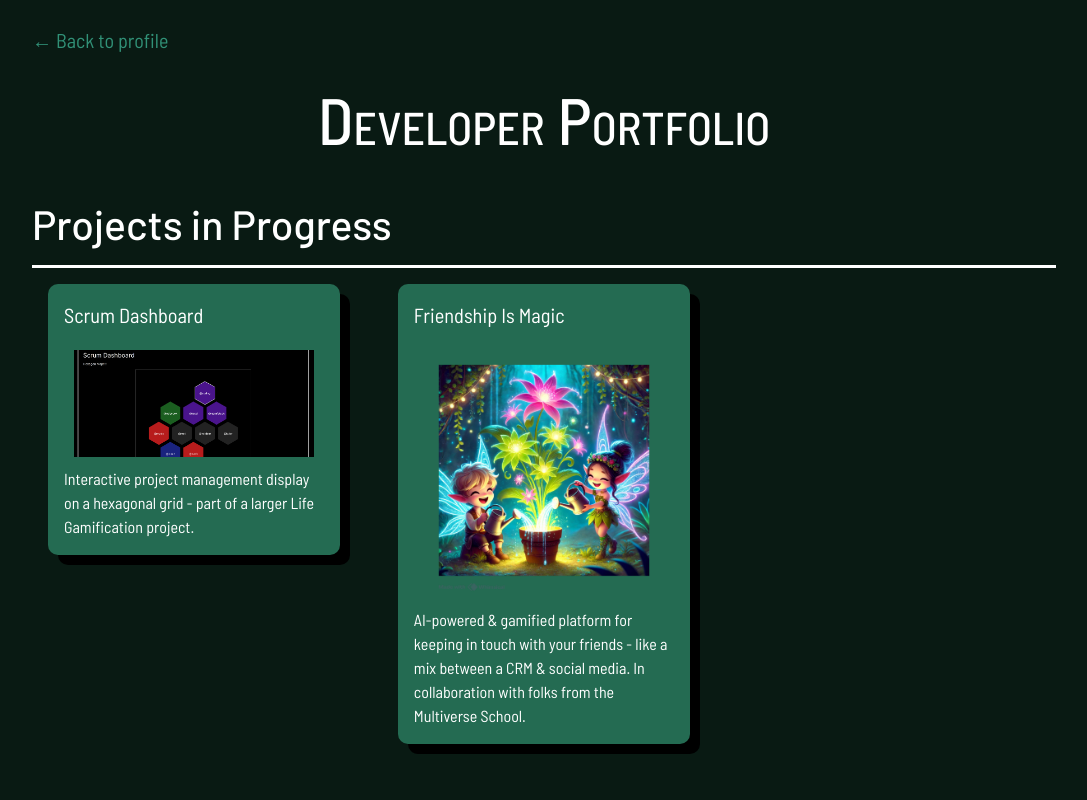
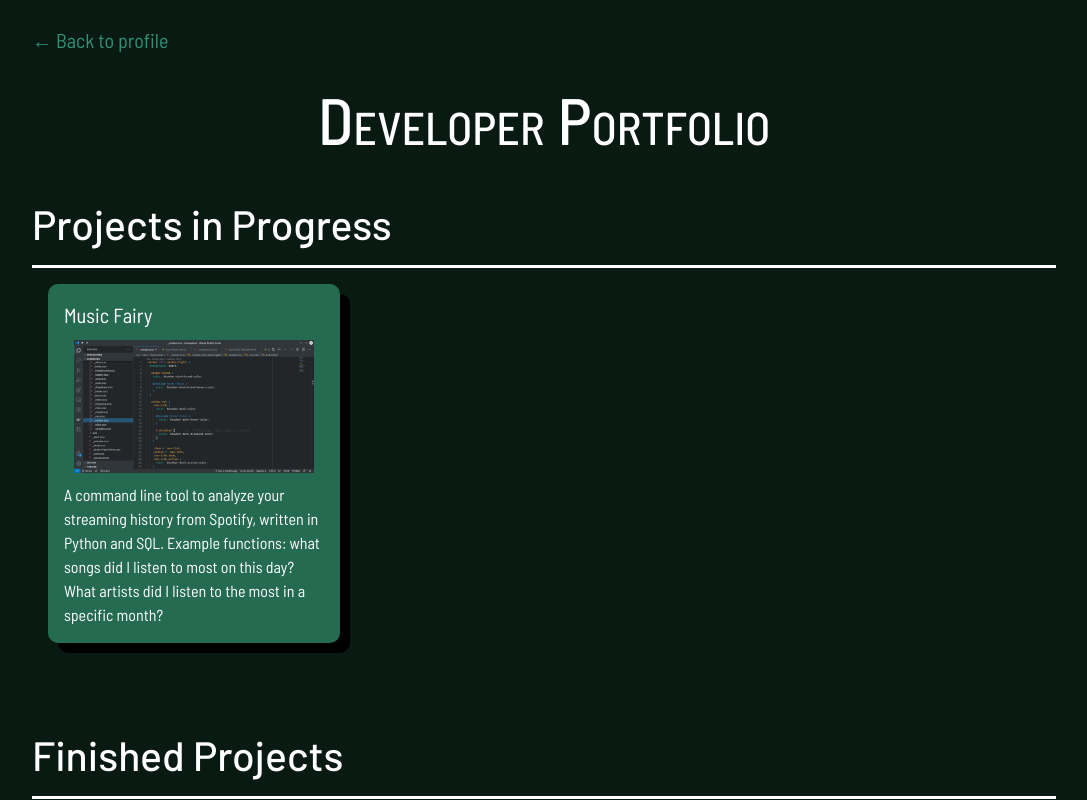
Before and after one commit to cameronsweeney/portfolio_next, a Next.js app: page /portfolio in a window 1280 px wide. Shown: the whole page, without its empty margins (96-1183 px from the left). Built offline with nearby package versions, Linux system fonts and the light colour scheme.

Commit message:
removed refs to Multiverse, took off blog & portfolio for later

```diff
--- a/src/app/page.tsx
+++ b/src/app/page.tsx
@@ -82,20 +82,6 @@ const NavLinks = () => {
                 img_src="/icons/github.svg"
                 img_alt="Github"
               />
-              <LinkButton
-                id="blog"
-                url="/blog"
-                img_src="/icons/blog.svg"
-                img_alt="Blog"
-                title="blog"
-              />
-              <LinkButton
-                id="portfolio"
-                url="/portfolio"
-                img_src="/icons/portfolio.svg"
-                img_alt="Portfolio"
-                title="portfolio"
-              />
             </div>
         </div>
     );
@@ -126,9 +112,7 @@ export default function Home() {
 
               <p>Recently, I've been diving into the latest AI technologies to make software development faster and more efficient. My work mainly involves ML Ops and using tools like <strong>AutoGen</strong>, <strong>LM Studio</strong>, and <strong>Oobabooga</strong> to harness the power of <strong>ChatGPT</strong> and open-source language models for tackling complex challenges. I'm actively engaged in <strong>prompt engineering</strong> and agent <strong>swarm architecture</strong> research, with my current focus on the automated generation of non-trivial, production-grade software. My experience teaching math and language helps me craft specific and clear prompts for language models, and getting a bunch of AI agents to work well together isn't too different from managing a classroom!</p>
 
-              <p>My project experience includes building RESTful APIs with <strong>Python</strong> and <strong>FastAPI</strong>, <strong>Django-REST-Framework</strong>, and <strong>Ruby on Rails</strong>, as well as <strong>PostgreSQL</strong> and <strong>SQLite</strong> databases. I also have experience building front-ends with <strong>JavaScript/Typescript</strong>, <strong>React</strong>, <strong>Redux</strong>, and <strong>Next.js</strong>. Check out some of my recent work on my <Link href="/portfolio">portfolio page</Link>!</p>
-
-              <p>Over the last two years I've built many web servers and front-ends, and I've been focusing on keeping up with the rapidly advancing AI and ML space to supercharge my development speed. I've also kept up with the rapid pace of development in <strong>Prompt Engineering</strong> and <strong>Large Language Models</strong>, by getting involved in several interesting projects with folks from <Link href="https://themultiverse.school/">The Multiverse School</Link>, such as the Life Gamification project (gamified project management & executive function tools), TreeOfAttacks (automated hacking), and Friendship Is Magic (AI-powered & gamified platform for keeping in touch with your friends).</p>
+              <p>My project experience includes building RESTful APIs with <strong>Python</strong> and <strong>FastAPI</strong>, <strong>Django-REST-Framework</strong>, and <strong>Ruby on Rails</strong>, as well as <strong>PostgreSQL</strong> and <strong>SQLite</strong> databases. I also have experience building front-ends with <strong>JavaScript/Typescript</strong>, <strong>React</strong>, <strong>Redux</strong>, and <strong>Next.js</strong>. Check out some of my recent work on my <Link href="https://github.com/cameronsweeney/">Github</Link>!</p>
             </div>
           </div>
         </div>
--- a/src/app/portfolio/page.tsx
+++ b/src/app/portfolio/page.tsx
@@ -90,8 +90,8 @@ interface StringToStringObject {
 
 const headersInProduction: StringToStringObject = {
   "current_projects": "Projects in Progress",
-  /* "ready_polished": "Finished Projects",
-  "ready_educational": "Educational Projects/Learn to Code" */
+  "ready_polished": "Finished Projects",
+  /* "ready_educational": "Educational Projects/Learn to Code" */
 };
 
 export default function Page() {
--- a/src/app/portfolio/projects.json
+++ b/src/app/portfolio/projects.json
@@ -1,31 +1,21 @@
 {
     "current_projects": [
-        {
-            "title": "Scrum Dashboard",
-            "url_github": "https://github.com/cameronsweeney/scrum_dashboard",
-            "url_deployed": "#",
-            "img_src": "/scrum_dashboard.png",
-            "description": "Interactive project management display on a hexagonal grid - part of a larger Life Gamification project.",
-            "tech_stack": "React/Typescript/HTML/CSS/Next.js"
-        },
-        {
-            "title": "Friendship Is Magic",
-            "url_github": "#",
-            "url_deployed": "#",
-            "img_src": "/friendship_is_magic.png",
-            "description": "AI-powered & gamified platform for keeping in touch with your friends - like a mix between a CRM & social media. In collaboration with folks from the Multiverse School.",
-            "tech_stack": "Python, Langchain/Langgraph, idk yet????"
-        }
-    ],
-    "ready_polished": [],
-    "ready_educational": [],
-    "next_to_publish": [
         {
             "title": "Music Fairy",
             "url_github": "https://github.com/cameronsweeney/musicfairy",
             "url_deployed": "#",
             "description": "A command line tool to analyze your streaming history from Spotify, written in Python and SQL. Example functions: what songs did I listen to most on this day? What artists did I listen to the most in a specific month?",
             "tech_stack": "Python, SQLite"
+        }
+    ],
+    "ready_polished": [
+        {
+            "title": "This website!",
+            "url_github": "https://github.com/cameronsweeney/portfolio",
+            "url_deployed": "https://sweeney.cam/",
+            "img_src": "/website_screenshot.png",
+            "description": "The source code for this website. Written with HTML, CSS, Tailwind, React + Typescript, and Next.js. Hosted on Vercel.",
+            "tech_stack": "HTML, CSS/Tailwind, JavaScript/Typescript, React, Next.js, Vercel"
         },
         {
             "title": "AutoGen Docker experiment",
@@ -40,13 +30,10 @@
             "url_deployed": "#",
             "description": "I made a script to query tasks in my obsidian vault",
             "tech_stack": "Obsidian, DataviewJS, JS"
-        },        {
-            "title": "This website!",
-            "url_github": "https://github.com/cameronsweeney/portfolio",
-            "url_deployed": "https://sweeney.cam/",
-            "description": "The source code for this website.",
-            "tech_stack": "HTML, CSS, JavaScript/Typescript, React, Next.js, Vercel"
-        },
+        }
+    ],
+    "ready_educational": [],
+    "next_to_publish": [
         {
             "title": " Prompt Engineering HW 3 - Video Game FastAPI",
             "url_github": "https://github.com/cameronsweeney/fastapi_videogame_db",
@@ -79,6 +66,23 @@
         }
     ],
     "needs_work": [
+
+        {
+            "title": "Scrum Dashboard",
+            "url_github": "https://github.com/cameronsweeney/scrum_dashboard",
+            "url_deployed": "#",
+            "img_src": "/scrum_dashboard.png",
+            "description": "Interactive project management display on a hexagonal grid - part of a larger Life Gamification project.",
+            "tech_stack": "React/Typescript/HTML/CSS/Next.js"
+        },
+        {
+            "title": "Friendship Is Magic",
+            "url_github": "#",
+            "url_deployed": "#",
+            "img_src": "/friendship_is_magic.png",
+            "description": "AI-powered & gamified platform for keeping in touch with your friends - like a mix between a CRM & social media.",
+            "tech_stack": "Python, Langchain/Langgraph, idk yet????"
+        },
         {
             "title": "Lecture at the Beach Conference API",
             "url_github": "https://github.com/cameronsweeney/",
--- a/src/app/portfolio/ui/portfolio.module.css
+++ b/src/app/portfolio/ui/portfolio.module.css
@@ -82,7 +82,7 @@
   grid-row: 1;
   grid-column: 1 / 3;
 
-  margin: 0 0 var(--measure-half) 0;
+  margin: 0;
   padding: 0;
 
   font-size: var(--measure-1-half);
```
Also changed, not shown: public/friendship_is_magic.png, 1 other file (tests, documents, lock files or other folders).
